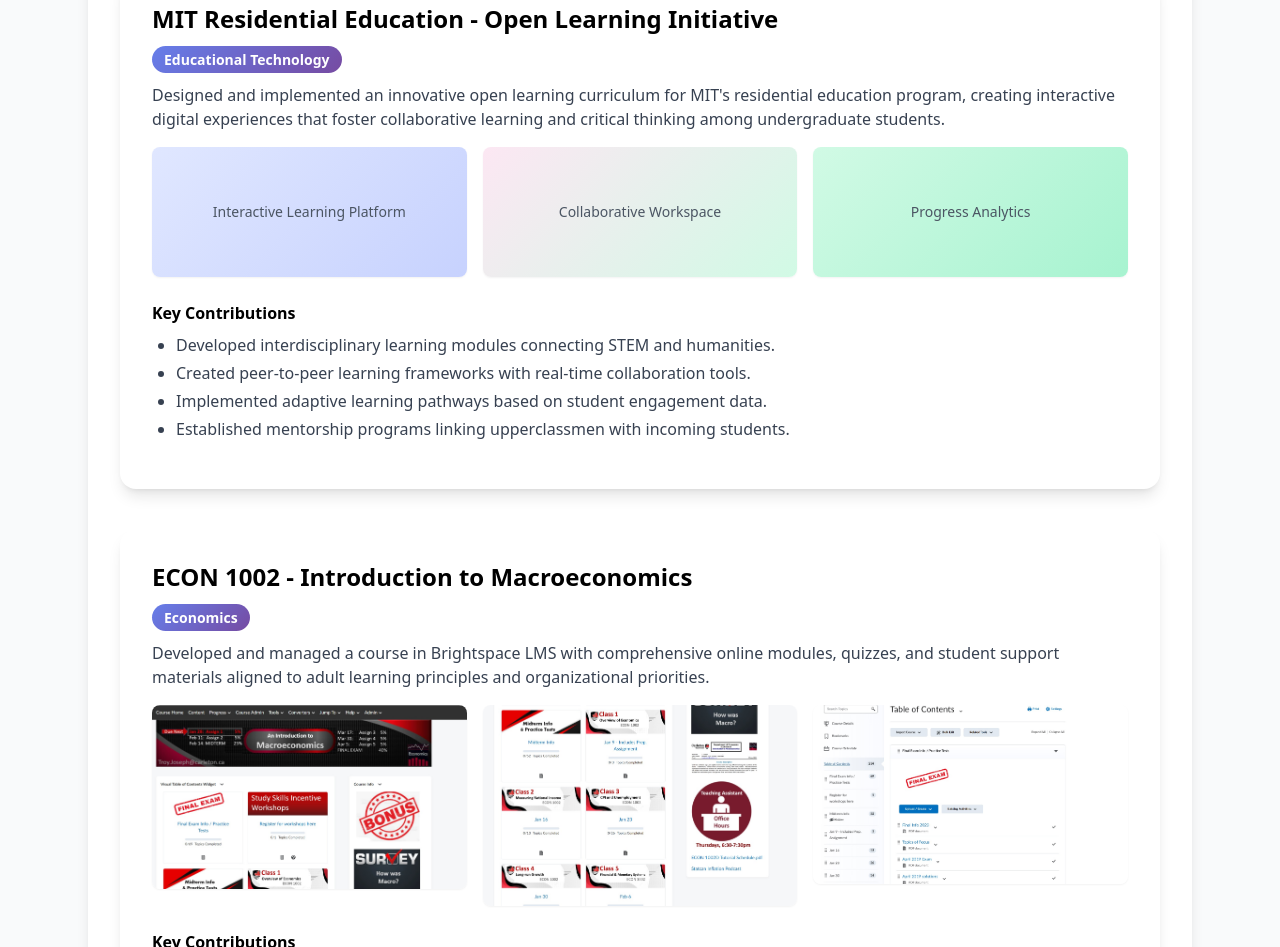
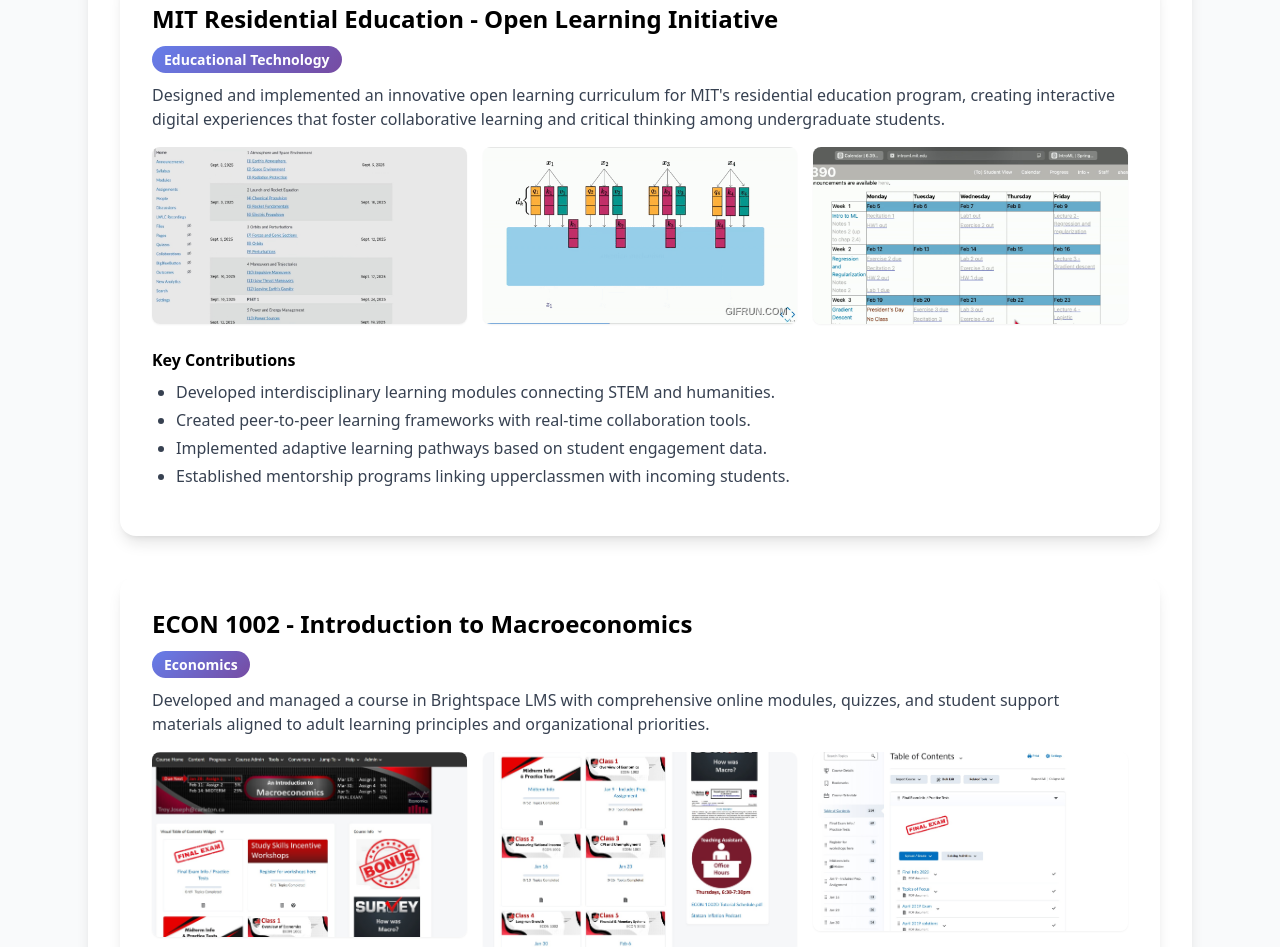
Before and after one commit to rizwaanzahid/DesignPortfolio, a plain HTML site: page index.html in a window 1280 px wide. Shown: the part 1241-2188 px from the top of the page. Drawn offline with nearby package versions, Linux system fonts and the light colour scheme; some packages are replaced by stand-ins of ours; a script that the page names is missing.

Commit message:
Update index.html

```diff
--- a/index.html
+++ b/index.html
@@ -112,15 +112,11 @@ Accessibility-first: Higher‑ed course designer applying Universal Design for L
       Designed and implemented an innovative open learning curriculum for MIT's residential education program, creating interactive digital experiences that foster collaborative learning and critical thinking among undergraduate students.
     </p>
     <div class="grid md:grid-cols-3 gap-4 mb-6">
-      <div class="rounded-lg shadow-sm flex items-center justify-center" style="background: linear-gradient(135deg,#e0e7ff,#c7d2fe);height:130px;">
-        <span class="text-gray-600 text-sm">Interactive Learning Platform</span>
-      </div>
-      <div class="rounded-lg shadow-sm flex items-center justify-center" style="background: linear-gradient(135deg,#fce7f3,#d1fae5);height:130px;">
-        <span class="text-gray-600 text-sm">Collaborative Workspace</span>
-      </div>
-      <div class="rounded-lg shadow-sm flex items-center justify-center" style="background: linear-gradient(135deg,#d1fae5,#a7f3d0);height:130px;">
-        <span class="text-gray-600 text-sm">Progress Analytics</span>
-      </div>
+      <img src="MIT1.png" alt="Structural Organization and Modular Sequencing" class="rounded-lg shadow-sm" />
+          <img src="MIT2.gif" alt="Articulate" class="rounded-lg shadow-sm" />
+          <img src="MIT3.jpeg" alt="Visible Milestones & Progress Tracking" class="rounded-lg shadow-sm" />
+
+
     </div>
     <h4 class="font-semibold mb-2">Key Contributions</h4>
     <ul class="list-disc pl-6 text-gray-700 mb-4 space-y-1">
```
